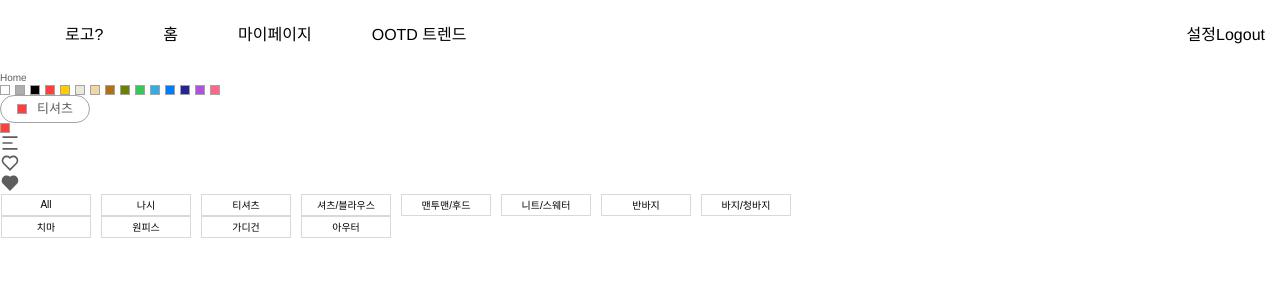
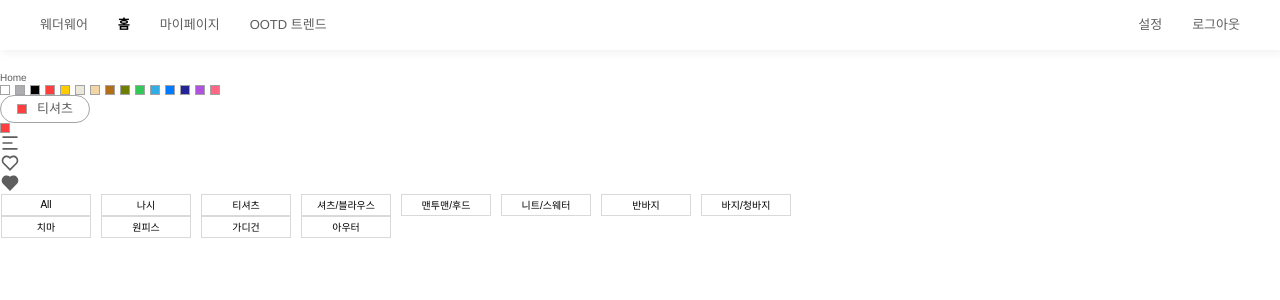
Before and after one commit to WeatherWearTeam/weather-wear-FE, a React (Vite) app: page / in a window 1280 px wide. Shown: the top 300 px of the page. Built offline with nearby package versions, Linux system fonts and the light colour scheme; the HTML template or start-up script is replaced by a standard one.

Commit message:
[STYLE] : 레이아웃 네비 스타일 수정

```diff
--- a/src/shared/Layout.tsx
+++ b/src/shared/Layout.tsx
@@ -1,3 +1,4 @@
+import { Link, NavLink } from "react-router-dom";
 import styled from "styled-components";
 
 interface LayoutProps {
@@ -10,15 +11,26 @@ function Layout({ children }: LayoutProps) {
       <HeaderContainer>
         <Nav>
           <NavLeft>
-            <NavItem href="#logo">로고?</NavItem>
-            <NavItem href="/">홈</NavItem>
-            <NavItem href="/mypage">마이페이지</NavItem>
-            <NavItem href="/ootd">OOTD 트렌드</NavItem>
-            {/* ✅ 근우님~! 리액트 라우터 돔에서 제공하는 Link 를 사용하여 네비게이팅을 해보세요! */}
+            <Link to={`/`}>
+              <NavItem>웨더웨어</NavItem>
+            </Link>
+            <StNavLink to={`/`}>
+              <NavItem>홈</NavItem>
+            </StNavLink>
+            <StNavLink to={`/mypage`}>
+              <NavItem>마이페이지</NavItem>
+            </StNavLink>
+            <StNavLink to={`/ootd`}>
+              <NavItem>OOTD 트렌드</NavItem>
+            </StNavLink>
           </NavLeft>
           <NavRight>
-            <NavItem href="#setting">설정</NavItem>
-            <NavItem href="#logout">Logout</NavItem>
+            <Link to={`/`}>
+              <NavItem>설정</NavItem>
+            </Link>
+            <StLink to={`/logout`}>
+              <NavItem>로그아웃</NavItem>
+            </StLink>
           </NavRight>
         </Nav>
       </HeaderContainer>
@@ -29,47 +41,66 @@ function Layout({ children }: LayoutProps) {
 
 export default Layout;
 
-const HeaderContainer = styled.div`
+const HeaderContainer = styled.header`
   width: 100%;
-  height: 50px;
+  height: 5rem;
   position: fixed;
-  top: 10px;
+  top: 0;
   left: 0;
   right: 0;
   display: flex;
   justify-content: center;
   align-items: center;
+  background-color: white;
+  /* box-shadow: 2px 2px 10px ${({ theme }) => theme.colors.borderLightGray}; */
+  box-shadow: 2px 2px 10px rgb(239, 239, 239);
 `;
 
 const Nav = styled.nav`
   display: flex;
   justify-content: space-between;
-  align-items: center; /* 수직 중앙 정렬 */
   width: 100%;
-  padding: 0 15px; /* 패딩을 수정하여 네비게이션 바 내의 간격 조정 */
+  padding: 0 4rem;
 `;
 
 const NavLeft = styled.div`
   display: flex;
-  align-items: center; /* 수직 중앙 정렬 */
-  gap: 60px; /* 간격 조정 */
-  padding: 50px;
+  align-items: center;
+  gap: 3rem;
 `;
 
 const NavRight = styled.div`
   display: flex;
-  align-items: center; /* 수직 중앙 정렬 */
-  margin-left: auto; /* NavRight를 오른쪽 끝으로 보냄 */
+  align-items: center;
+  gap: 3rem;
 `;
 
-const NavItem = styled.a`
-  color: black;
-  text-decoration: none;
-  font-size: 16px;
+const StNavLink = styled(NavLink)`
+  transition: color 0.1s linear;
 
-  &:hover {
-    text-decoration: underline;
+  &:hover,
+  &:focus {
+    color: ${({ theme }) => theme.colors.black};
+    font-weight: 600;
   }
+
+  &.active {
+    color: ${({ theme }) => theme.colors.black};
+    font-weight: 600;
+  }
+`;
+
+const StLink = styled(NavLink)`
+  transition: color 0.1s linear;
+
+  &:hover,
+  &:focus {
+    color: ${({ theme }) => theme.colors.red};
+  }
+`;
+
+const NavItem = styled.span`
+  font-size: small;
 `;
 
 //네비게이션 바 밑의 메인 영역입니다.
```
